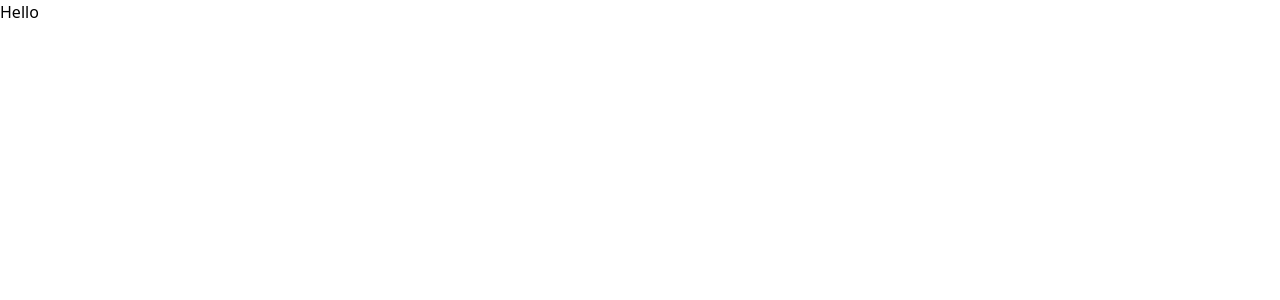
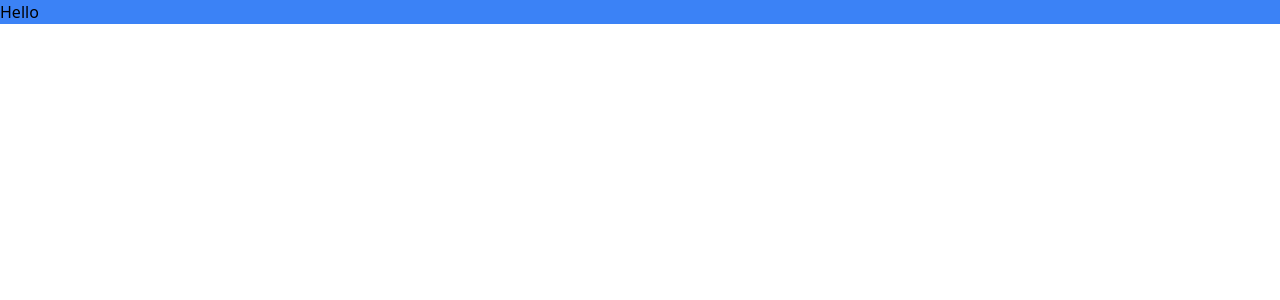
Before and after one commit to kimchi11y/kimchi11y.github.io, a Vue app: page / in a window 1280 px wide. Shown: the top 300 px of the page. Built offline with nearby package versions, Linux system fonts and the light colour scheme.

Commit message:
fixed tailwind

```diff
--- a/src/App.vue
+++ b/src/App.vue
@@ -3,5 +3,5 @@ import HelloWorld from './components/HelloWorld.vue'
 </script>
 
 <template>
-  <h1 class="">Hello</h1>
+  <h1 class="bg-blue-500">Hello</h1>
 </template>
```
